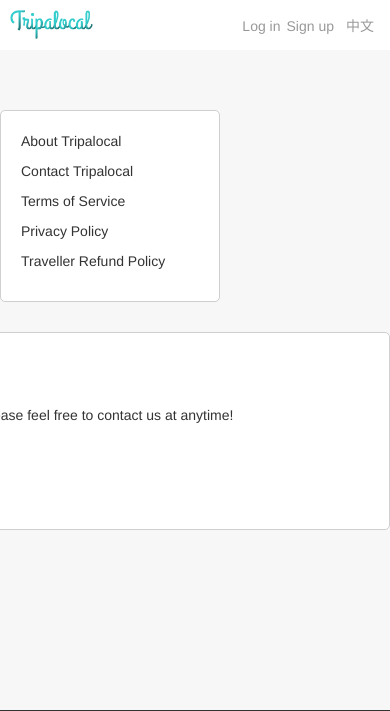
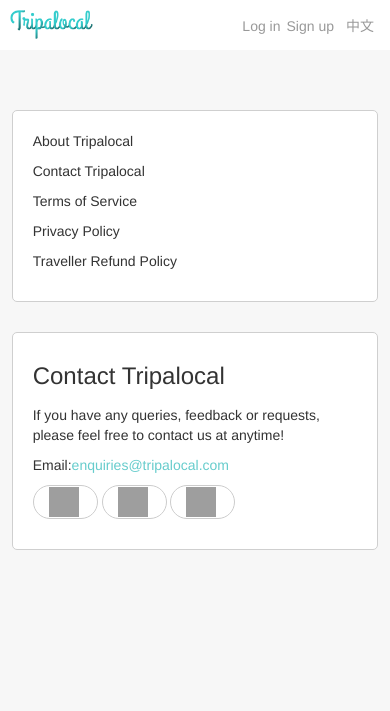
Before and after one commit to tripalocal/version-1.0, a Django app: template app/templates/app/contactus.html in a window 390 px wide. Shown: the top 711 px of the page. Run offline with Django 3.2, Linux system fonts and the light colour scheme; the template is opened without the code that fills it, so the values that code supplies are empty; some libraries are stand-ins or nearby versions; grey boxes are pictures that could not be loaded.

Commit message:
fix front bugs 1

```diff
--- a/app/static/app/content/tripalocal_jx.css
+++ b/app/static/app/content/tripalocal_jx.css
@@ -1,3 +1,4 @@
+
 /*common style
 
 border: 1px solid #cccccc;
@@ -27,7 +28,7 @@ a{
 /*content box framewokr*/
 .inner{
     width:30vw;
-    height:50vh;
+    height:auto;
     margin-left:35vw;
     margin-top:10vh;
     margin-bottom: 12vh;
@@ -37,6 +38,7 @@ a{
     width: auto;
     margin-left: 2.5vw;
     margin-right: 2.5vw;
+    padding-top: 3vh;
 }
 .content input{
     max-width: none;
@@ -56,7 +58,6 @@ a{
     background-color: #37589d;
     padding-top: 2.5vh;
     padding-bottom: 2.5vh;
-    margin-top: 3vh;
     border-radius: 3px;
 }
 
@@ -138,13 +139,14 @@ a{
 /*Sign up header*/
 .signup-inner{
     width:30vw;
-    height:70vh;
+    height:auto;
     margin-left:35vw;
     margin-top:10vh;
     margin-bottom: 12vh;
     background-color: white;
     border: 1px solid #cccccc;
     border-radius: 3px;
+    padding-bottom: 5vh;
 }
 .tellme,#login_form,#signup_form,#password_reset_form p:nth-child(10){
     width: auto;
@@ -160,7 +162,7 @@ a{
 /*reset password*/
 .resetPassword-inner{
     width:30vw;
-    height:37vh;
+    height:auto;
     margin-left:35vw;
     margin-top:10vh;
     margin-bottom: 12vh;
@@ -620,6 +622,10 @@ a{
     position: absolute;
     right: 7vw;
     top:10vh;
+    padding-top: 2.5vh;
+}
+.menu-host a{
+    color:black;
 }
 .menu-traveller{
     width: 150px;
@@ -669,6 +675,11 @@ a{
 .menuhost-bottom{
     width: 100%;
     height: 130px;
+}
+/*contact page*/
+.right-content-box .social-icon span{
+    position: relative;
+    top:-15px;
 }
 
 /*Responsive Design*/
@@ -770,6 +781,19 @@ a{
     }
 }
 @media all and (max-width: 639px){
+    .left-nav-box{
+        margin-left: 3vw;
+        margin-right:3vw;
+        width:94vw;
+        overflow: scroll;
+    }
+    .right-content-box{
+        width: 94vw;
+        overflow: scroll;
+        float: left;
+        margin-left: 3vw;
+        margin-right:3vw;
+    }
     .inner,.signup-inner,.resetPassword-inner{
         border:none;
         background-color:  #f7f7f7;
--- a/app/static/app/content/tripalocal_xs.css
+++ b/app/static/app/content/tripalocal_xs.css
@@ -840,9 +840,11 @@ body {
 #location-city select{
 	-webkit-appearance:none; -moz-appearance: none; background: url(/images/dropdown-button.png) no-repeat; width: 110px; background-position: 85px 3px; border: 1px solid #999999; background-color: #FFF; border-radius: 3px; padding: 5px;}
 /*list-pricing.html*/
+#section-add-price {height:350px;}
 #group-size-section{float: right;width: 450px; padding-top: 30px;}
 #group-size-section p{float: left; color: #999999; }
-#group-size-section input[type=number]{float: left; width: 100px; height:35px; border: 1px solid #AAAAAA; border-radius: 3px; background-color: #FFF; margin-top: 10px; padding-left: 15px; color: #999999;}
+#group-size-section select{
+	-webkit-appearance:none; -moz-appearance: none; background: url(/images/dropdown-button.png) no-repeat; float:left; width: 100px; background-position: 75px 3px; border: 1px solid #999999; background-color: #FFF; border-radius: 3px; padding: 5px 0 5px 15px; margin-top:5px;}
 #group-size-heading{margin-bottom: 0px;}
 #group-size-min{padding-top: 18px; padding-left: 12px; padding-right: 20px;}
 #group-size-max{padding-top: 18px; padding-left: 12px; padding-right: 20px;}
@@ -876,8 +878,9 @@ body {
 #experience-title input[type=text]{width: 100%; max-width:500px; height: 60px; border-radius: 5px; border: 1px solid #CCCCCC; margin-left: 20px;}
 #experience-title input[value]{padding-left: 30px; color: #5E5E5E; font-size: 20px;}
 #experience-title p{padding-left: 350px; padding-top: 15px;}
-#experience-duration input[type=number]{width: 100px; height: 60px; border-radius: 5px; border: 1px solid #CCCCCC; margin-left: 20px; margin-right: 20px; float: left;}
-#experience-duration input[value]{padding-left: 30px; color: #5E5E5E; font-size: 20px;}
+#experience-duration select{
+	-webkit-appearance:none; -moz-appearance: none; background: url(/images/dropdown-button.png) no-repeat; float:left; width: 100px; height: 60px; background-position: 60px 17px; border: 1px solid #CCCCCC; background-color: #FFF; border-radius: 5px; padding: 5px; color: #5E5E5E; font-size: 20px; padding-left: 30px; margin-left: 20px;}
+#experience-duration option{color: #5E5E5E; font-size: 20px;}
 #experience-duration p{padding-left: 237px; padding-top: 15px;}
 #experience-city select{
 	-webkit-appearance:none; -moz-appearance: none; background: url(/images/dropdown-button.png) no-repeat; float:left; width: 200px; height: 60px; background-position: 160px 17px; border: 1px solid #CCCCCC; background-color: #FFF; border-radius: 5px; padding: 5px; color: #5E5E5E; font-size: 20px; padding-left: 30px; margin-left: 20px;}
```
Also changed, not shown: experiences/forms.py (+5 -6 lines), experiences/templates/add_experience_price.html (+7 -2 lines).
